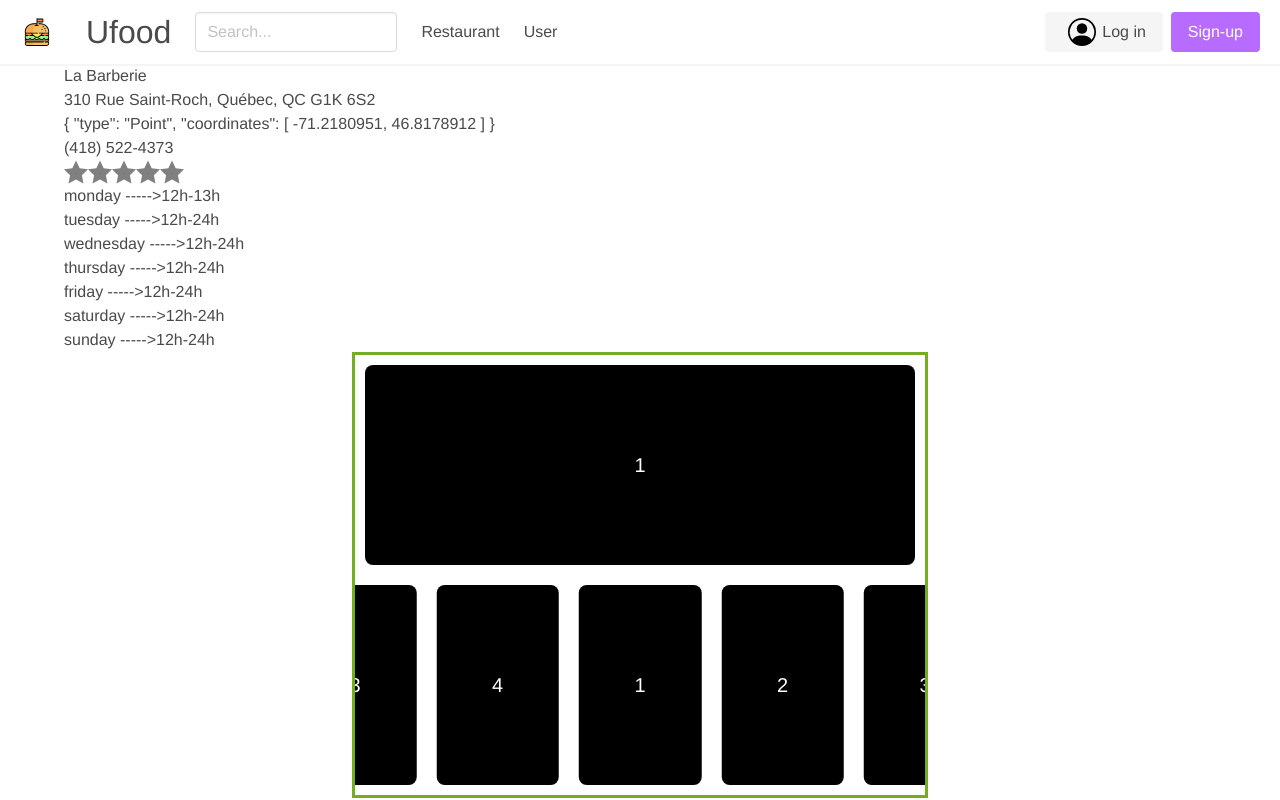
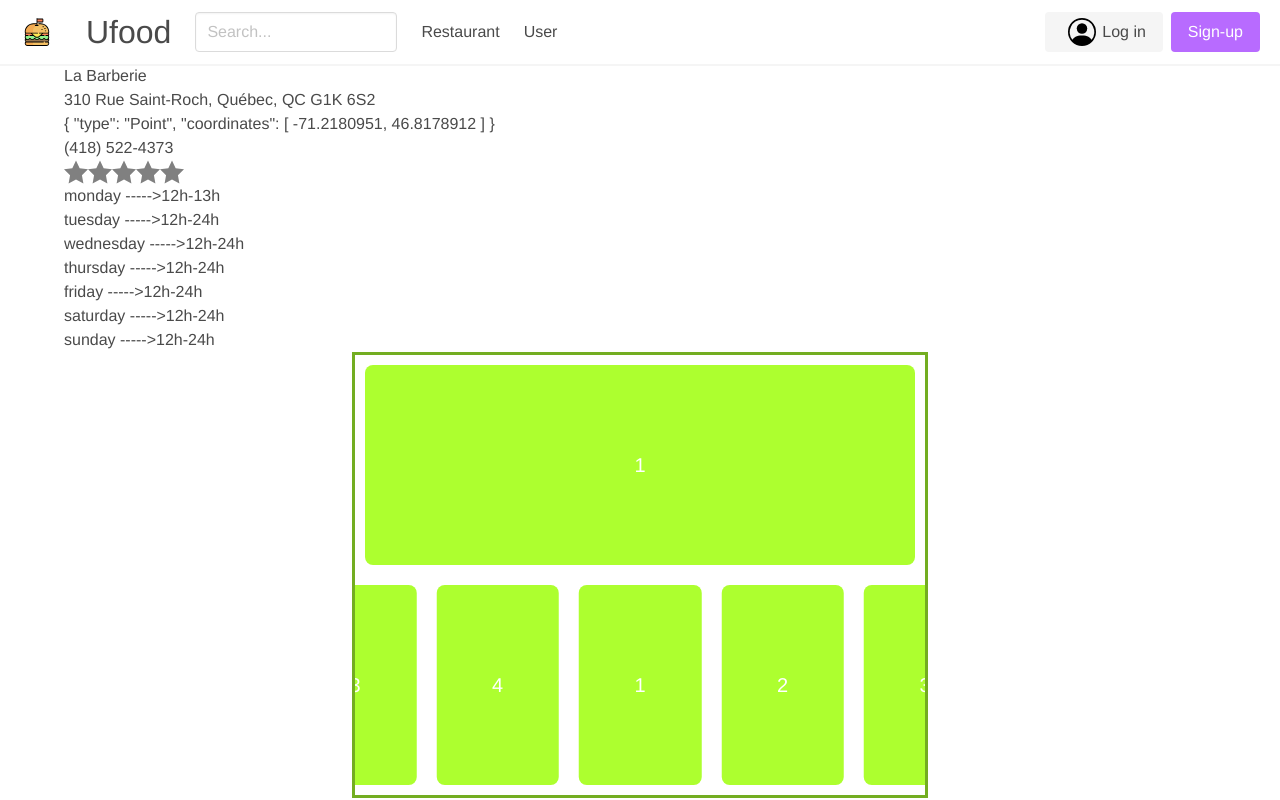
Before and after one commit to GLO3102/ufood-h2023-team-09, a Vue app: page /#/restaurant in a window 1280 px wide. Built offline with nearby package versions, Linux system fonts and the light colour scheme.

Commit message:
bug fix + removing bulma carousel

```diff
--- a/package.json
+++ b/package.json
@@ -10,7 +10,6 @@
   },
   "dependencies": {
     "bulma": "^0.9.4",
-    "bulma-carousel": "^4.0.24",
     "core-js": "^3.6.5",
     "pinia": "^2.0.29",
     "sass": "^1.57.1",
--- a/src/components/Restaurant.vue
+++ b/src/components/Restaurant.vue
@@ -113,7 +113,7 @@
   });
 </script>
 
-<style>
+<style scoped>
 .slider_container{
   width: 50%;
   margin: auto;
@@ -122,8 +122,8 @@
 .carousel__item {
   min-height: 200px;
   width: 100%;
-  background-color: var(--vc-clr-primary);
-  color: var(--vc-clr-white);
+  background-color: greenyellow;
+  color: white;
   font-size: 20px;
   border-radius: 8px;
   display: flex;
```
Also changed, not shown: 1 other file (tests, documents, lock files or other folders).
